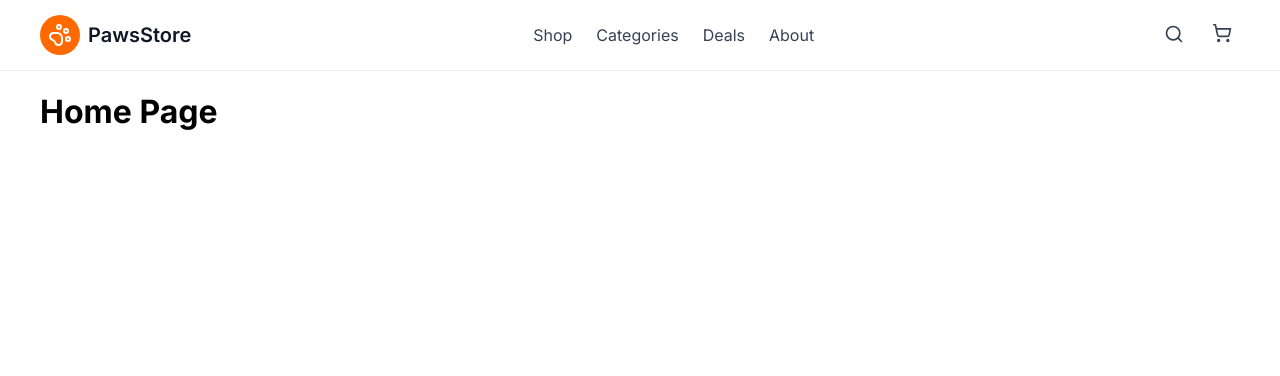
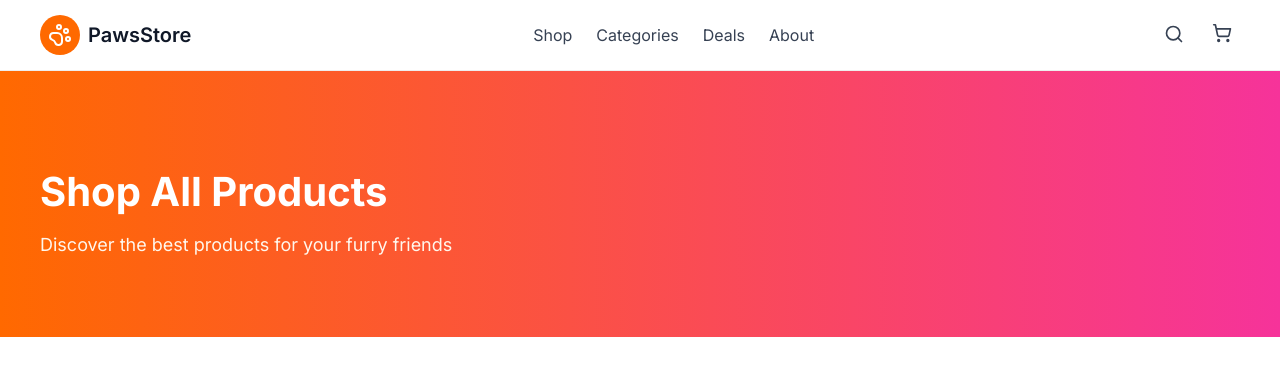
Before and after one commit to KatsiarynaMartsinovich/E-commercePetGoodsWebsite, a React (Create React App) app in the folder frontend/: page / in a window 1280 px wide. Shown: the top 376 px of the page. Built offline with nearby package versions, Linux system fonts and the light colour scheme.

Commit message:
Hero Banner

```diff
--- /dev/null
+++ b/frontend/src/components/Hero.jsx
@@ -0,0 +1,15 @@
+
+const Hero = () => {
+  return (
+    <section className="hero">
+      <div className="container">
+        <h1 className="hero-title">Shop All Products</h1>
+        <p className="hero-subtitle">
+          Discover the best products for your furry friends
+        </p>
+      </div>
+    </section>
+  );
+};
+
+export default Hero;
--- a/frontend/src/pages/Home.jsx
+++ b/frontend/src/pages/Home.jsx
@@ -1,12 +1,11 @@
 import Header from "../components/Header/Header";
+import Hero from "../components/Hero";
 
 const Home = () => {
   return (
     <>
       <Header />
-      <main className="container">
-        <h1>Home Page</h1>
-      </main>
+      <Hero />
     </>
   );
 };
--- a/frontend/src/styles/App.css
+++ b/frontend/src/styles/App.css
@@ -102,3 +102,32 @@ body {
     display: none;
   }
 }
+
+/* Hero */
+.hero {
+  background: linear-gradient(90deg, #FF6900 0%, #F6339A 100%);
+  color: white;
+  padding: 48px 0;
+}
+
+.hero-title {
+  font-size: 30px;
+  font-weight: 700;
+  margin-bottom: 8px;
+  line-height: 1.2;
+}
+
+.hero-subtitle {
+  font-size: 18px;
+  color: #fff7ed;
+}
+
+@media (min-width: 768px) {
+  .hero {
+    padding: 64px 0;
+  }
+
+  .hero-title {
+    font-size: 40px;
+  }
+}
```
